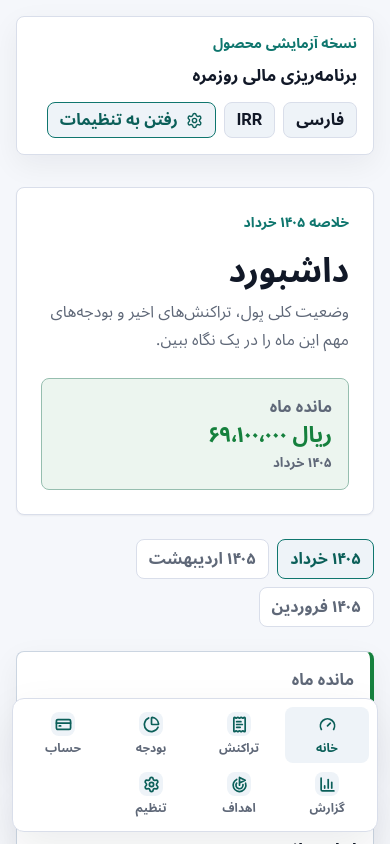
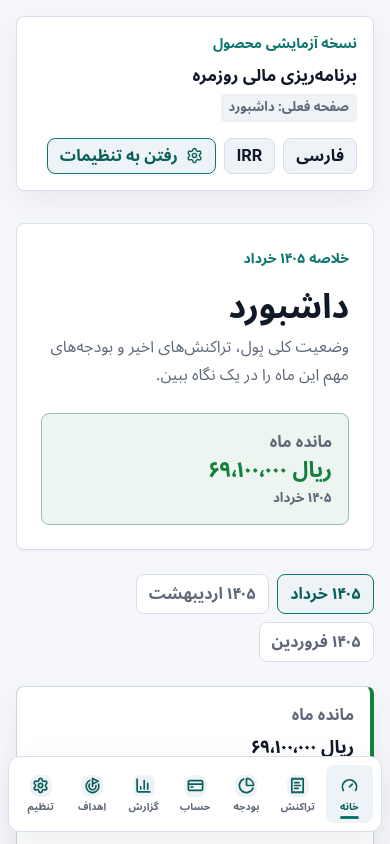
Before and after one commit to elahe-fakour/money-map, a React (Vite) app: page / in a window 390 px wide. Shown: the top 844 px of the page. Built offline with nearby package versions, Linux system fonts and the light colour scheme.

Commit message:
style: polish responsive navigation

```diff
--- a/src/App.css
+++ b/src/App.css
@@ -81,6 +81,7 @@
 }
 
 .nav-link {
+  position: relative;
   display: flex;
   align-items: center;
   gap: var(--space-3);
@@ -88,6 +89,11 @@
   padding: var(--space-2) var(--space-3);
   background: transparent;
   border: 1px solid var(--color-border);
+  transition:
+    background-color 160ms ease,
+    border-color 160ms ease,
+    color 160ms ease,
+    transform 160ms ease;
 }
 
 .nav-symbol {
@@ -95,10 +101,26 @@
   height: 32px;
 }
 
+.nav-link:hover {
+  border-color: var(--color-border-strong);
+  color: var(--color-text);
+  transform: translateY(-1px);
+}
+
 .nav-link-active {
   color: var(--color-primary-strong);
   border-color: var(--color-primary);
   background: var(--color-surface-muted);
+}
+
+.nav-link-active::before {
+  position: absolute;
+  inset-block: 10px;
+  inset-inline-start: -1px;
+  width: 4px;
+  border-radius: 999px;
+  background: var(--color-primary);
+  content: '';
 }
 
 .app-content {
@@ -124,6 +146,17 @@
 .app-header h2 {
   margin: 0;
   font-size: 1.05rem;
+}
+
+.current-page-pill {
+  width: fit-content;
+  margin-top: var(--space-2);
+  padding: var(--space-1) var(--space-2);
+  border-radius: var(--radius-sm);
+  background: var(--color-surface-muted);
+  color: var(--color-text-muted);
+  font-size: 0.8125rem;
+  font-weight: 800;
 }
 
 .header-actions {
@@ -321,7 +354,7 @@
 @media (max-width: 900px) {
   .app-shell {
     display: block;
-    padding-bottom: 144px;
+    padding-bottom: calc(96px + env(safe-area-inset-bottom));
   }
 
   .app-sidebar {
@@ -350,10 +383,10 @@
   .mobile-nav {
     position: fixed;
     inset-inline: var(--space-3);
-    bottom: var(--space-3);
+    bottom: calc(var(--space-3) + env(safe-area-inset-bottom));
     z-index: 10;
     display: grid;
-    grid-template-columns: repeat(4, minmax(0, 1fr));
+    grid-template-columns: repeat(7, minmax(42px, 1fr));
     gap: var(--space-1);
     padding: var(--space-2);
     border: 1px solid var(--color-border);
@@ -363,16 +396,19 @@
   }
 
   .mobile-nav-link {
+    position: relative;
     display: inline-flex;
     align-items: center;
     justify-content: center;
     flex-direction: column;
     gap: var(--space-1);
-    min-height: 56px;
+    min-height: 58px;
+    min-width: 0;
     border-radius: var(--radius-md);
     color: var(--color-text-muted);
-    font-size: 0.75rem;
+    font-size: 0.68rem;
     font-weight: 800;
+    line-height: 1.25;
     text-decoration: none;
   }
 
@@ -381,9 +417,19 @@
     background: var(--color-surface-muted);
   }
 
+  .mobile-nav-link-active::after {
+    position: absolute;
+    inset-inline: 14px;
+    bottom: 4px;
+    height: 3px;
+    border-radius: 999px;
+    background: var(--color-primary);
+    content: '';
+  }
+
   .mobile-nav-symbol {
-    width: 24px;
-    height: 24px;
+    width: 22px;
+    height: 22px;
   }
 }
 
@@ -403,6 +449,11 @@
 
 @media (max-width: 480px) {
   .mobile-nav {
-    grid-template-columns: repeat(4, minmax(0, 1fr));
+    inset-inline: var(--space-2);
+    grid-template-columns: repeat(7, minmax(38px, 1fr));
+  }
+
+  .mobile-nav-link {
+    font-size: 0.64rem;
   }
 }
--- a/src/App.tsx
+++ b/src/App.tsx
@@ -10,7 +10,7 @@ import {
   Settings,
 } from 'lucide-react'
 import type { LucideIcon } from 'lucide-react'
-import { Link, NavLink, Outlet } from 'react-router-dom'
+import { Link, NavLink, Outlet, useLocation } from 'react-router-dom'
 import { useFinance } from './hooks/useFinance'
 import type { AppLocale } from './types'
 import './App.css'
@@ -76,6 +76,7 @@ const shellCopy: Record<
     headerTitle: string
     localeLabel: string
     mobileNavLabel: string
+    currentPageLabel: string
     quickSettingsLabel: string
     settingsActionLabel: string
     sidebarLabel: string
@@ -88,6 +89,7 @@ const shellCopy: Record<
     headerTitle: 'Everyday financial planning',
     localeLabel: 'English',
     mobileNavLabel: 'Mobile navigation',
+    currentPageLabel: 'Current page',
     quickSettingsLabel: 'Quick settings',
     settingsActionLabel: 'Open settings',
     sidebarLabel: 'Main navigation',
@@ -99,6 +101,7 @@ const shellCopy: Record<
     headerTitle: 'برنامه‌ریزی مالی روزمره',
     localeLabel: 'فارسی',
     mobileNavLabel: 'ناوبری موبایل',
+    currentPageLabel: 'صفحه فعلی',
     quickSettingsLabel: 'تنظیمات سریع',
     settingsActionLabel: 'رفتن به تنظیمات',
     sidebarLabel: 'ناوبری اصلی',
@@ -107,8 +110,15 @@ const shellCopy: Record<
 
 function App() {
   const { settings } = useFinance()
+  const location = useLocation()
   const items = navigationItems[settings.locale]
   const copy = shellCopy[settings.locale]
+  const currentItem =
+    items
+      .filter((item) =>
+        item.end ? location.pathname === item.to : location.pathname.startsWith(item.to),
+      )
+      .sort((first, second) => second.to.length - first.to.length)[0] ?? items[0]
 
   useEffect(() => {
     const root = document.documentElement
@@ -155,6 +165,9 @@ function App() {
           <div>
             <p className="eyebrow">{copy.eyebrow}</p>
             <h2>{copy.headerTitle}</h2>
+            <p className="current-page-pill">
+              {copy.currentPageLabel}: {currentItem.label}
+            </p>
           </div>
           <Link
             className="header-actions"
@@ -184,6 +197,7 @@ function App() {
             end={item.end}
             key={item.to}
             to={item.to}
+            title={item.label}
           >
             <span className="mobile-nav-symbol" aria-hidden="true">
               <item.Icon size={17} strokeWidth={2.4} />
```
